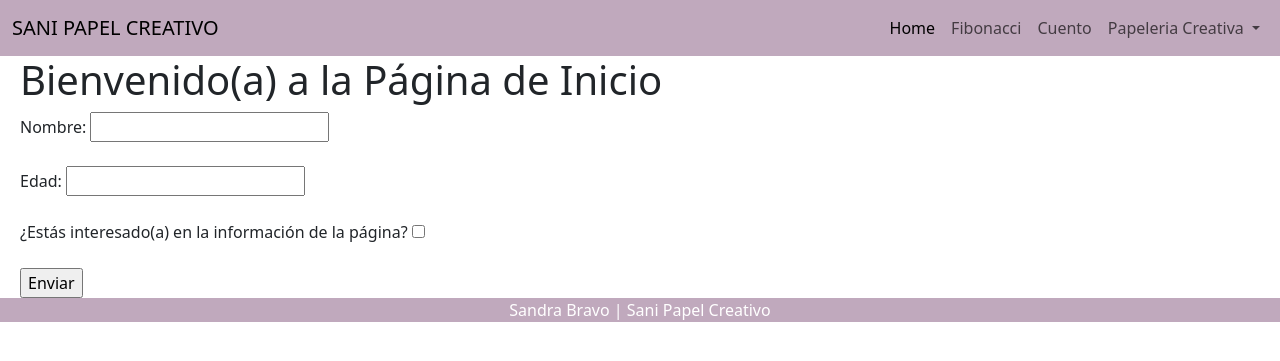
After one commit to sbravoa/Sandra_Bravo_Aplicaciones_Web, a PHP site: page /Inicio.php in a window 1280 px wide. The commit adds this page. Shown: the top 361 px of the page. Run offline with PHP 8.4, Linux system fonts and the light colour scheme.

Commit message:
cambio a php

```diff
--- /dev/null
+++ b/Inicio.php
@@ -0,0 +1,93 @@
+<?php
+$nombre = isset($_POST['nombre']) ? $_POST['nombre'] : '';
+$edad = isset($_POST['edad']) ? $_POST['edad'] : '';
+$interes = isset($_POST['interes']) ? $_POST['interes'] : '';
+?>
+
+<!DOCTYPE html>
+<html lang="en">
+    <head>
+
+   <!-- Estilos de Bootstrap -->
+    <link href="https://cdn.jsdelivr.net/npm/bootstrap@5.3.0/dist/css/bootstrap.min.css" rel="stylesheet" integrity="sha384-9ndCyUaIbzAi2FUVXJi0CjmCapSmO7SnpJef0486qhLnuZ2cdeRhO02iuK6FUUVM" crossorigin="anonymous">
+
+    <!-- Scripts de Bootstrap para Dropdown menu-->
+    <link rel="stylesheet" href="style.css">
+    <title>Pagina de Inicio</title>
+
+    <style>
+        .texto-inicio {
+            margin-left: 20px;
+        }
+    </style>
+
+   </head>
+
+    <body>
+    <!-- Barra de navegación personalizada -->
+    <nav class="navbar navbar-expand-lg navbar-light">
+        <div class="container-fluid">
+            <a class="navbar-brand mx-auto" href="#">SANI PAPEL CREATIVO</a>
+            <button class="navbar-toggler" type="button" data-bs-toggle="collapse" data-bs-target="#navbarNavDropdown" aria-controls="navbarNavDropdown" aria-expanded="false" aria-label="Toggle navigation">
+                <span class="navbar-toggler-icon"></span>
+            </button>
+            <div class="collapse navbar-collapse justify-content-end" id="navbarNavDropdown">
+                <ul class="navbar-nav">
+                    <li class="nav-item">
+                        <a class="nav-link active" aria-current="page" href="Index.php">Home</a>
+                    </li>
+                    <li class="nav-item">
+                        <a class="nav-link" href="fibonacci.php">Fibonacci</a>
+                    </li>
+                    <li class="nav-item">
+                        <a class="nav-link" href="cuento.php">Cuento</a>
+                    </li>
+                    <li class="nav-item dropdown">
+                        <a class="nav-link dropdown-toggle text-center" href="#" role="button" data-bs-toggle="dropdown" aria-expanded="false">
+                            Papeleria Creativa
+                        </a>
+                        <ul class="dropdown-menu dropdown-menu-end">
+                            <li><a class="dropdown-item" href="#">Ver todo</a></li>
+                            <li><a class="dropdown-item" href="#">Project Life</a></li>
+                            <li><a class="dropdown-item" href="#">Layouts</a></li>
+                        </ul>
+                    </li>
+                </ul>
+            </div>
+        </div>
+    </nav>
+
+
+        <!-- Contenido principal -->
+        <?php
+        echo '<h1 style="margin-left: 20px;">Bienvenido(a) a la Página de Inicio</h1>';
+        ?>
+
+
+        <form action="index.php" method="POST" style="margin-left: 20px;">
+            <label for="nombre">Nombre:</label>
+            <input type="text" id="nombre" name="nombre" value="<?php echo $nombre; ?>" required><br><br>
+
+            <label for="edad">Edad:</label>
+            <input type="number" id="edad" name="edad" value="<?php echo $edad; ?>" required><br><br>
+
+            <label for="interes">¿Estás interesado(a) en la información de la página?</label>
+            <input type="checkbox" id="interes" name="interes" value="si"
+            <?php if ($interes === 'si') { echo 'checked'; } ?>><br><br>
+
+            <input type="submit" value="Enviar">
+        </form>
+
+        <!-- Footer personalizado -->
+        <footer>
+            <div style="text-align:center;" >
+                <p>Sandra Bravo | Sani Papel Creativo</p>
+            </div>
+        </footer>
+
+         <script src="https://cdn.jsdelivr.net/npm/jquery@3.6.4/dist/jquery.slim.min.js"></script>
+         <script src="https://cdn.jsdelivr.net/npm/bootstrap@5.3.0/dist/js/bootstrap.bundle.min.js" integrity="sha384-geWF76RCwLtnZ8qwWowPQNguL3RmwHVBC9FhGdlKrxdiJJigb/j/68SIy3Te4Bkz" crossorigin="anonymous"></script>
+
+    </body>
+
+</html>
--- a/style.css
+++ b/style.css
@@ -1,52 +1,18 @@
-img{
-    display: block;
-    margin: 0;
+nav{
+    background-color: #C0A9BD;
 }
 
-nav{
-    background-color: #C0A9BD;
-    font-family: cursive;
-    font-style: oblique;
-}
-
-nav a {
-    color:white;
+main{
+    color:#64766A;
+    background-color:  #F4F2F4;
 }
 
 section{
-    color:#64766A;
-    background-color:  #F4F2F4;
-    font-size: large;
-    font-family: cursive;
-    font-style: oblique;
-}
-button {
-
-    color: whitesmoke;
-    background-color:  #64766A;
-    font-size: large;
-    font-family: cursive;
-    font-style: oblique;
-}
-span {
-    color: whitesmoke;
-    background-color:  #64766A;
-    font-size: large;
-    font-family: cursive;
-    font-style: oblique;
-}
-ul{
     color:whitesmoke;
     background-color: #94A7AE;
-    font-size: large;
-    font-family: cursive;
-    font-style: oblique;
 }
 
 footer{
     color:white;
     background-color: #C0A9BD;
-    font-size: large;
-    font-family: cursive;
-    font-style: oblique;
 }
```
Also changed, not shown: Index.html (deleted, +0 -143 lines), Index.php (added, +143 -0 lines), cuento.php (added, +91 -0 lines), fibonacci.php (added, +94 -0 lines), Media/img1.jpg (renamed from img1.jpg), Media/img2.jpg (renamed from img2.jpg), Media/img3.jpg (renamed from img3.jpg), Media/img4.jpg (renamed from img4.jpg), Media/img5.jpg (renamed from img5.jpg), Slides/Slide2.jpg (renamed from Slide2.jpg), Slides/Slide3.jpg (renamed from Slide3.jpg), Slides/Slide4.jpg (renamed from Slide4.jpg), Slides/slide1.jpg (renamed from slide1.jpg).
